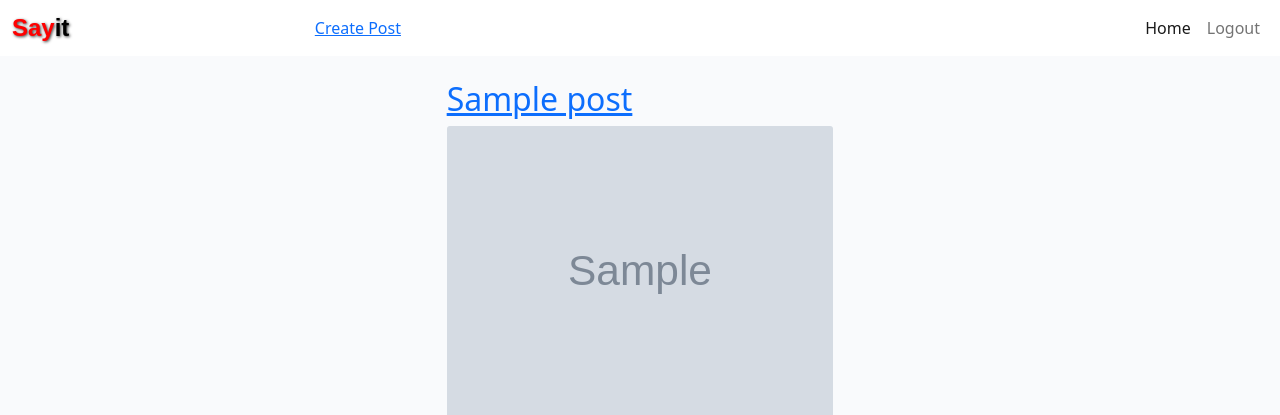
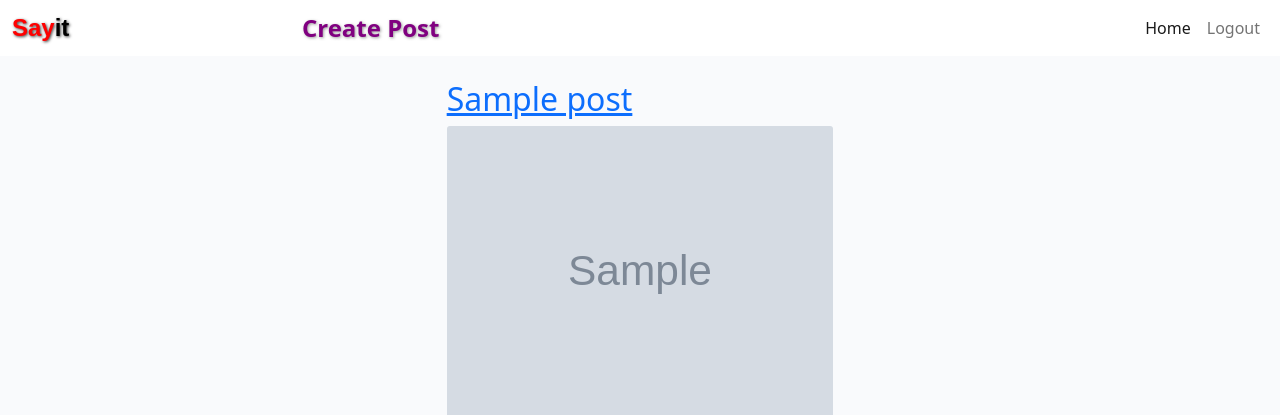
Before and after one commit to Mthabs/ourcommunity, a Django app: template templates/index.html in a window 1280 px wide. Shown: the top 415 px of the page. Run offline with Django 3.2, Linux system fonts and the light colour scheme; a user stored in the database is signed in; tables that the repository leaves empty hold one stand-in row (values such as "Sample post"); the template is opened without the code that fills it: most values are stand-ins (such as "Sample title", 1, 10 or a date in 2020); grey boxes marked "Sample" are stand-in pictures.

Commit message:
add style to the create post link

```diff
--- a/static/css/style.css
+++ b/static/css/style.css
@@ -12,6 +12,14 @@ body {
 
 .logo span {
     color: black;
+    font-weight: bold;
+}
+.bt-purple {
+    color: #800080;
+    font-size: 24px;
+    text-decoration: none;
+    border: none;
+    text-shadow: 1px 1px 3px rgba(60, 60, 60, 0.5);
     font-weight: bold;
 }
 .light-bg {
```
